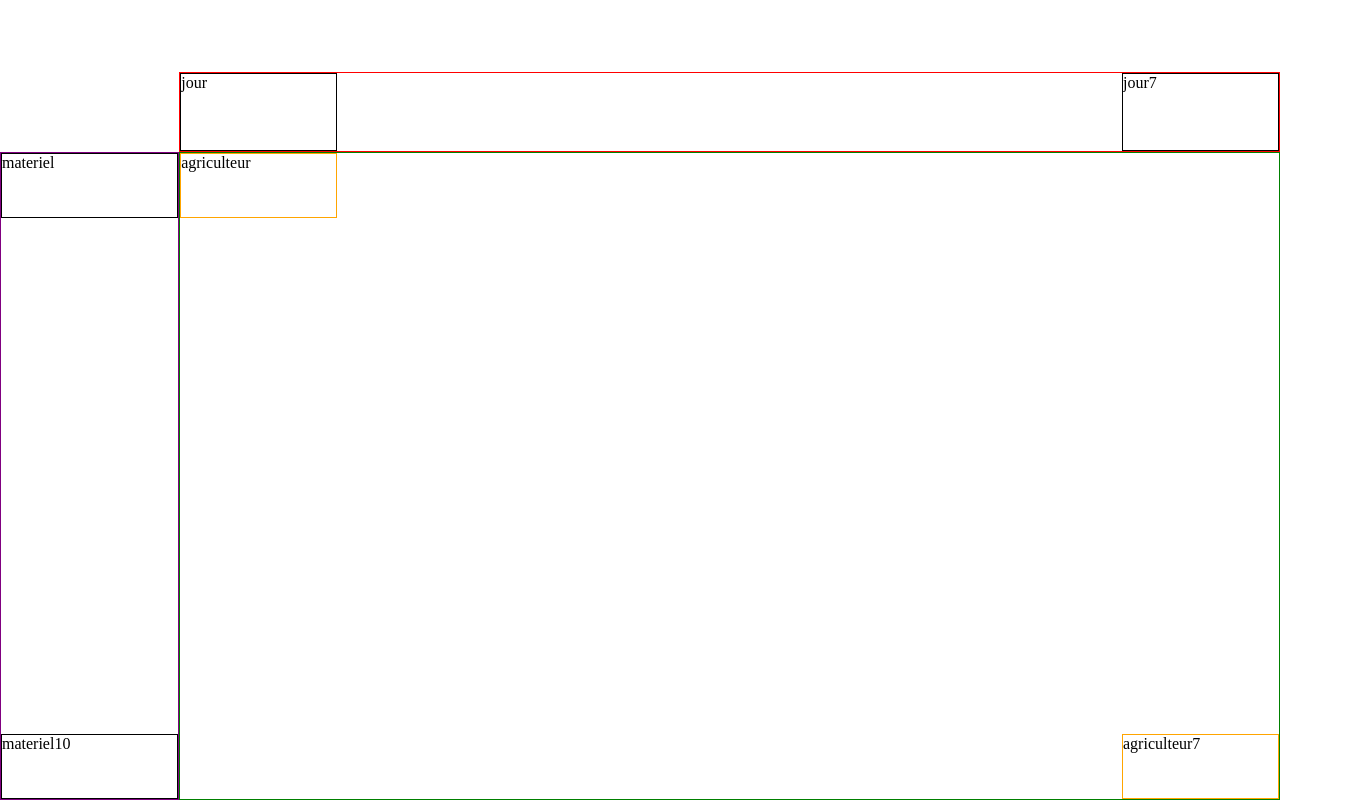
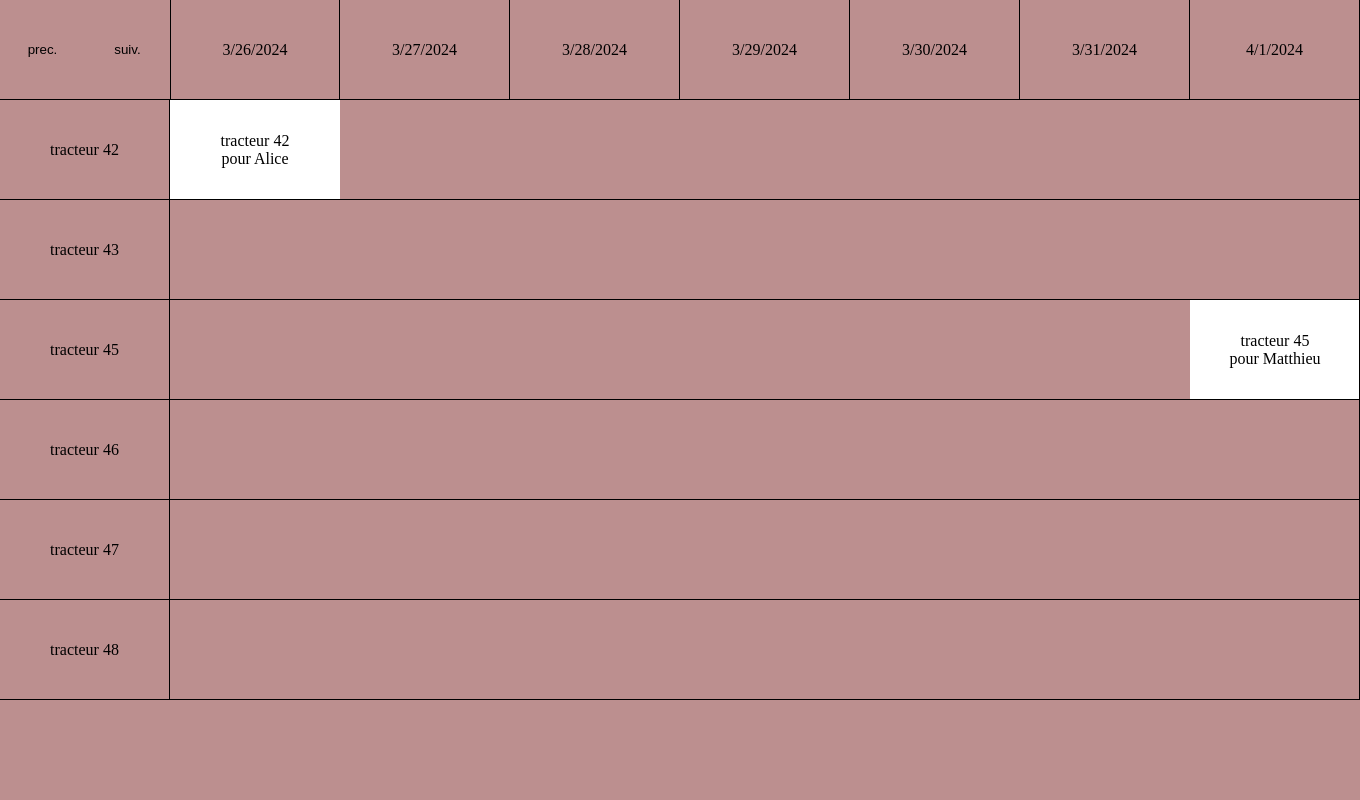
Before and after one commit to mattdeba/poc-planning-scheduler, an Angular app: page / in a window 1280 px wide. Shown: the whole page, 1360 px wide, since content can reach past the window. Built offline with nearby package versions, Linux system fonts and the light colour scheme.

Commit message:
afficher les reservations la position dans la grid de la ligne est determiné par la date de reservation

```diff
--- a/src/app/app.component.html
+++ b/src/app/app.component.html
@@ -1,14 +1,20 @@
-<div class="container">
-  <div class="timeline">
-    <div class="xCell">jour</div>
-    <div class="xCell7">jour7</div>
-  </div>
-  <div class="resourceline">
-    <div class="yCell">materiel</div>
-    <div class="yCell7">materiel10</div>
-  </div>
-  <div class="content">
-    <div class="cell">agriculteur</div>
-    <div class="cell7">agriculteur7</div>
+<div class="header">
+  <div class="row">
+      <div class="buttons">
+        <button id="prec" (click)="prevWeek()">prec.</button>
+        <button id="suiv" (click)="nextWeek()">suiv.</button>
+      </div>
+      <div *ngFor="let date of getDates(); let i = index" id="day{{i+1}}" class="dayCell">{{date}}</div>
   </div>
 </div>
+
+<div class="container">
+  <div class="row" *ngFor="let resource of resources" id="res{{resource}}">
+      <div class="resourceCell">tracteur {{resource}}</div>
+      <ng-container *ngFor="let reservation of reservations">
+        <div class="contentCell" *ngIf="getGridColumn(reservation, resource)" [style.gridColumn]="getGridColumn(reservation, resource)">
+          tracteur {{resource}} <br> pour {{reservation.username}}
+        </div>
+      </ng-container>
+  </div>
+</div>
--- a/src/app/app.component.scss
+++ b/src/app/app.component.scss
@@ -1,69 +1,131 @@
-.container {
-  display: grid;
-  grid-template-columns: repeat(100, 1fr);
-  grid-template-rows: repeat(100, 1vh);
+$cell-height:100px;
+$cell-width: 170px;
+$columns: 8;
+
+.header {
+  width: $cell-width * $columns;
+  height: 100px;
 }
 
-.timeline {
-  grid-column: 15/101;
-  grid-row: 10/20;
-  border: 1px solid red;
-  display: grid;
-  grid-template-columns: repeat(7, 1fr);
-  grid-template-rows: repeat(1, 1fr);
+.dayCell {
+  display: flex;
+  align-items: center;
+  justify-content: center;
 }
 
-.resourceline {
-  grid-column: 1/15;
-  grid-row: 20/101;
-  border: 1px solid purple;
-  display: grid;
-  grid-template-columns: repeat(1, 1fr);
-  grid-template-rows: repeat(10, 1fr);
+.container {
+  width: $cell-width * $columns;
+  height: 600px;
+  display: flex;
+  flex-direction: column;
+  align-items: start;
+  overflow-y: auto;
+  border-right: 1px solid black;
 }
 
-.content {
-  grid-column: 15/101;
-  grid-row: 20/101;
-  border: 1px solid green;
+.row {
+  border-bottom: 1px solid black;
   display: grid;
-  grid-template-columns: repeat(7, 1fr);
-  grid-template-rows: repeat(10, 1fr);
+  grid-template-columns: repeat($columns, $cell-width);
+  width: $cell-width * $columns;
+  min-height: 100px;
 }
 
-.cell {
-  grid-column: 1/2;
-  grid-row: 1/2;
-  border: 1px solid orange;
+#day1 {
+  border-right: 1px solid black;
+  border-left: 1px solid black;
+  grid-column: 2/3;
 }
 
-.xCell {
+#day2 {
+  border-right: 1px solid black;
+  grid-column: 3/4;
+}
+
+#day3 {
+  border-right: 1px solid black;
+  grid-column: 4/5;
+}
+
+#day4 {
+  border-right: 1px solid black;
+  grid-column: 5/6;
+}
+
+#day5 {
+  border-right: 1px solid black;
+  grid-column: 6/7;
+}
+
+#day6 {
+  border-right: 1px solid black;
+  grid-column: 7/8;
+}
+
+#day7 {
+  border-right: 1px solid black;
+  grid-column: 8/9;
+}
+
+.resourceCell {
   grid-row: 1/2;
   grid-column: 1/2;
-  border: 1px solid black;
+  display: flex;
+  justify-content: center;
+  align-items: center;
+  border-right: 1px solid black;
 }
 
-.yCell {
+.contentCell {
+  display: flex;
+  justify-content: center;
+  align-items: center;
+  background: white;
+  text-align: center;
+}
+
+.buttons {
   grid-row: 1/2;
   grid-column: 1/2;
-  border: 1px solid black;
 }
 
-
-.cell7 {
-  grid-column: 7/8;
-  grid-row: 10/11;
-  border: 1px solid orange;
+#prec {
+  width: 50%;
+  height: 100%;
+  border: none;
 }
 
-.xCell7 {
-  grid-column: 7/8;
-  grid-row: 1/2;
-  border: 1px solid black;
+#suiv {
+  width: 50%;
+  height: 100%;
+  border: none;
 }
 
-.yCell7 {
-  grid-column: 1/2;
-  grid-row: 10/11;
-  border: 1px solid black;
+#reservation1 {
+  overflow-y: auto;
 }
+
+#reservation1first {
+  height: 33px;
+  background: green;
+}
+
+#reservation1second {
+  height: 33px;
+  background: rebeccapurple;
+}
+
+#reservation1third {
+  height: 33px;
+  background: orange;
+}
+
+#reservation1fourth {
+  height: 33px;
+  background: red;
+}
+
+#reservation1fifth {
+  height: 33px;
+  background: blue;
+}
--- a/src/app/app.component.ts
+++ b/src/app/app.component.ts
@@ -7,4 +7,43 @@ import { Component } from '@angular/core';
 })
 export class AppComponent {
   title = 'bryntumScheduler';
+  resources = [42, 43, 45, 46, 47, 48, 49, 50, 51, 52, 53, 54, 55, 56, 57, 58]; // Ressources fixes
+  reservations = [
+    {startDate: new Date(), resource: 42, username: 'Alice' },
+    {startDate: new Date('2024/04/18'), resource: 43, username: 'Bob'},
+    {startDate: new Date('2024/04/01'), resource: 45, username: 'Matthieu'},
+    {startDate: new Date('2024/04/02'), resource: 45, username: 'Matthieu'},
+  ]
+  startDateCalendar = new Date(); // Date de début, vous pouvez la définir comme vous le souhaitez
+
+  getDates(): string[] {
+    let dates = [];
+    for(let i = 0; i < 7; i++) {
+      let date = new Date(this.startDateCalendar);
+      date.setDate(this.startDateCalendar.getDate() + i);
+      dates.push(date.toLocaleDateString());
+    }
+    return dates;
+  }
+
+  getGridColumn(reservation: {startDate: Date, resource: number}, resource: number): string | null {
+    const dates = this.getDates();
+    if (reservation.resource !== resource) {
+      return null;
+    }
+    for (let i = 0; i < dates.length; i++) {
+      if (dates[i] === reservation.startDate.toLocaleDateString()) {
+        return `${i + 2}/${i + 3}`;
+      }
+    }
+    return null;
+  }
+
+  nextWeek(): void {
+    this.startDateCalendar.setDate(this.startDateCalendar.getDate() + 7);
+  }
+
+  prevWeek(): void {
+    this.startDateCalendar.setDate(this.startDateCalendar.getDate() - 7);
+  }
 }
--- a/src/styles.scss
+++ b/src/styles.scss
@@ -6,4 +6,5 @@
   box-sizing: border-box;
   margin: 0;
   padding: 0;
+  background: rosybrown;
 }
```
